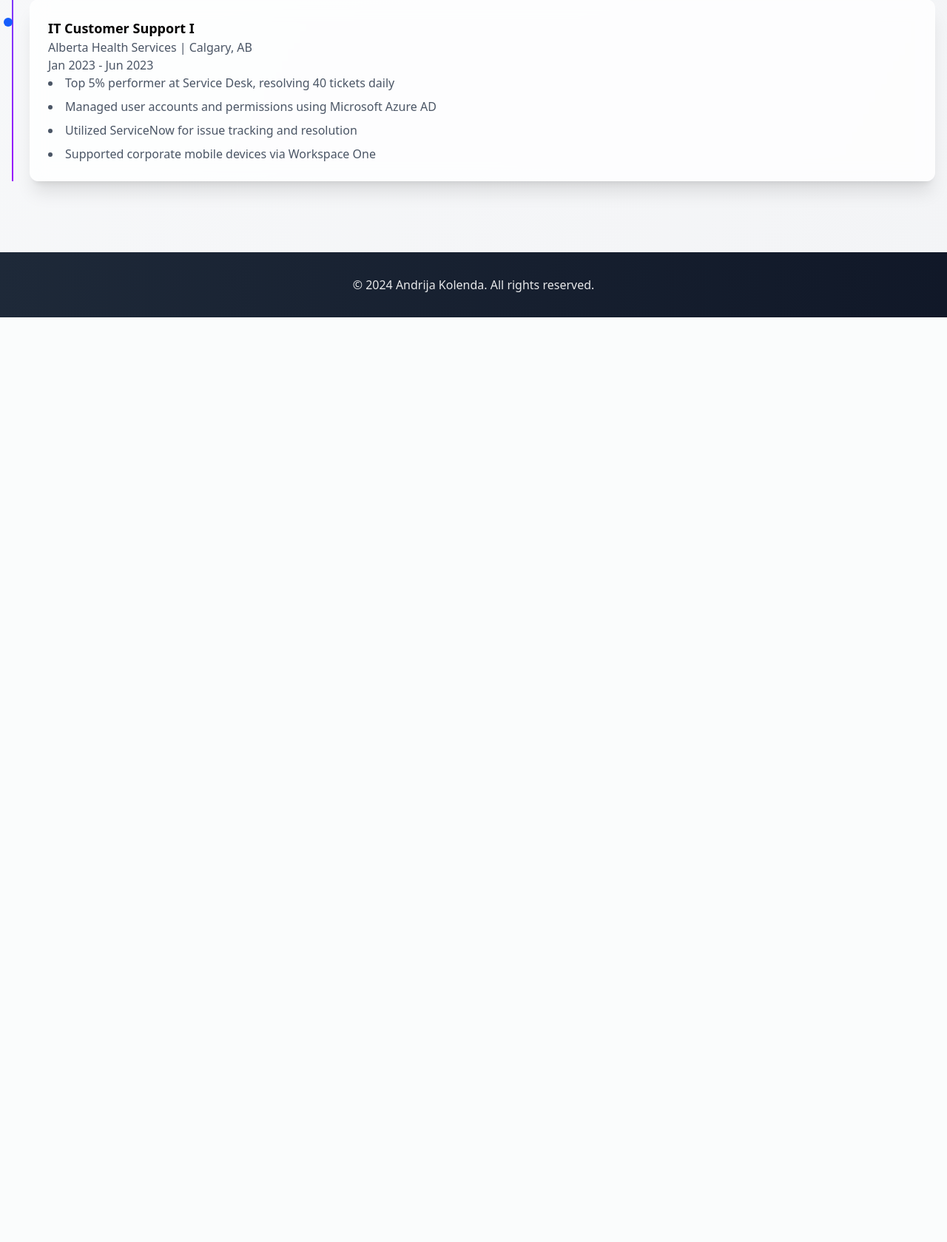
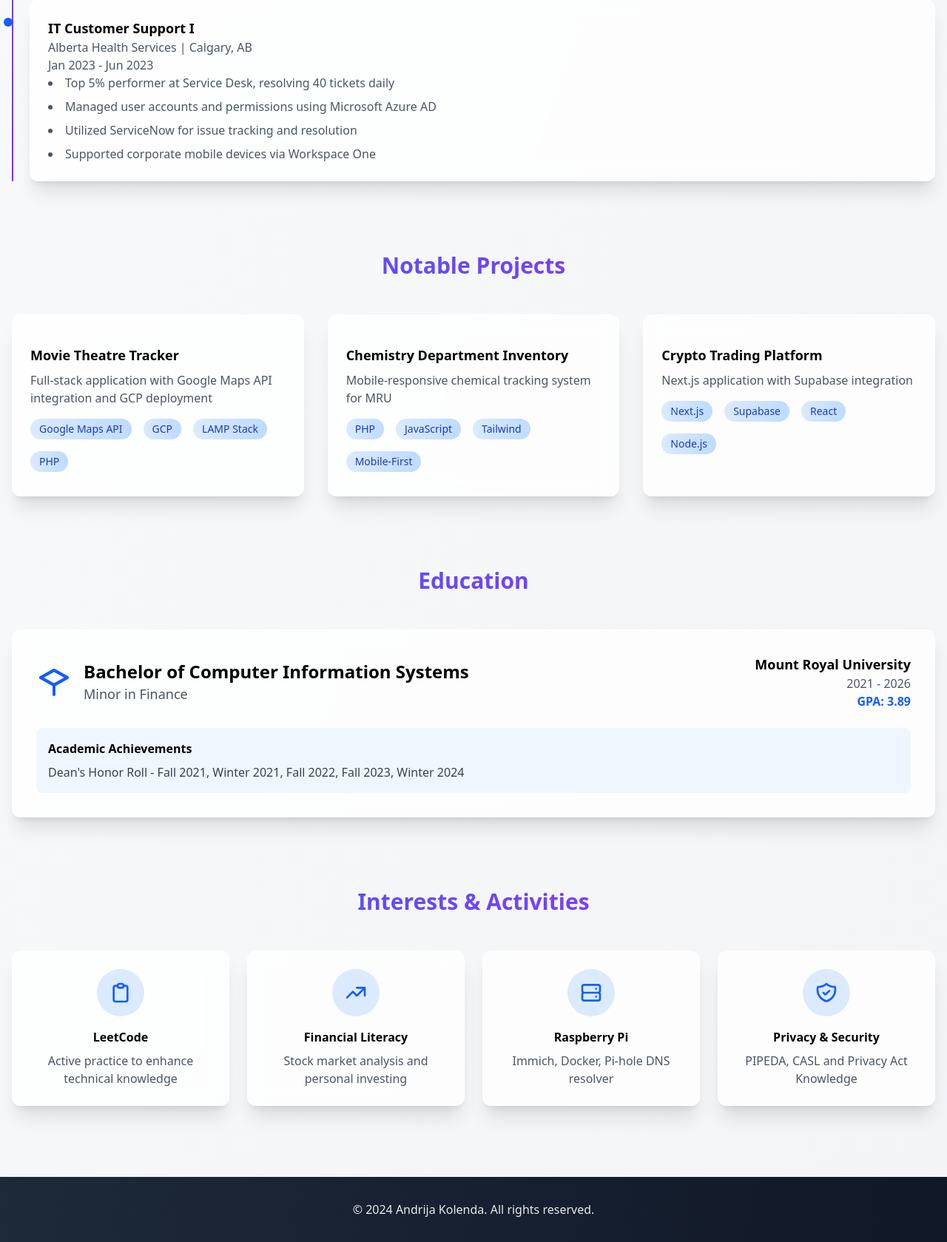
Before and after one commit to AKolenda/AKolenda.github.io, a PHP site: page /index.html in a window 1280 px wide. Shown: the part 1785-3464 px from the top of the page at 74% size. Before the commit the page ends 2214 px from the top, so only its background shows below. Run offline with PHP 8.4, Linux system fonts and the light colour scheme.

Commit message:
Update .gitignore and enhance CSS with new utility classes and properties

```diff
--- a/index.html
+++ b/index.html
@@ -297,6 +297,261 @@
           </div>
         </div>
       </section>
+
+      <!-- Projects Section -->
+      <section id="projects" class="py-12">
+        <h2 class="text-3xl font-bold gradient-text text-center mb-12">
+          Notable Projects
+        </h2>
+        <div class="grid md:grid-cols-2 lg:grid-cols-3 gap-8">
+          <!-- Movie Theatre Project -->
+          <div class="glass-card p-6 card-hover group">
+            <div class="relative overflow-hidden rounded-lg mb-4">
+              <div
+                class="absolute inset-0 bg-gradient-to-r from-blue-600 to-purple-600 opacity-75 group-hover:opacity-90 transition-opacity"
+              ></div>
+              <svg
+                class="w-16 h-16 text-white absolute top-1/2 left-1/2 transform -translate-x-1/2 -translate-y-1/2"
+                fill="none"
+                stroke="currentColor"
+                viewBox="0 0 24 24"
+              >
+                <path
+                  stroke-linecap="round"
+                  stroke-linejoin="round"
+                  stroke-width="2"
+                  d="M7 4v16M17 4v16M3 8h18M3 16h18"
+                ></path>
+              </svg>
+            </div>
+            <h3 class="font-bold text-lg mb-2">Movie Theatre Tracker</h3>
+            <p class="text-gray-600 mb-4">
+              Full-stack application with Google Maps API integration and GCP
+              deployment
+            </p>
+            <div class="flex flex-wrap gap-2">
+              <span class="skill-tag">Google Maps API</span>
+              <span class="skill-tag">GCP</span>
+              <span class="skill-tag">LAMP Stack</span>
+              <span class="skill-tag">PHP</span>
+            </div>
+          </div>
+
+          <!-- Chemistry Inventory -->
+          <div class="glass-card p-6 card-hover group">
+            <div class="relative overflow-hidden rounded-lg mb-4">
+              <div
+                class="absolute inset-0 bg-gradient-to-r from-blue-600 to-purple-600 opacity-75 group-hover:opacity-90 transition-opacity"
+              ></div>
+              <svg
+                class="w-16 h-16 text-white absolute top-1/2 left-1/2 transform -translate-x-1/2 -translate-y-1/2"
+                fill="none"
+                stroke="currentColor"
+                viewBox="0 0 24 24"
+              >
+                <path
+                  stroke-linecap="round"
+                  stroke-linejoin="round"
+                  stroke-width="2"
+                  d="M19.428 15.428a2 2 0 00-1.022-.547l-2.387-.477a6 6 0 00-3.86.517l-.318.158a6 6 0 01-3.86.517L6.05 15.21a2 2 0 00-1.806.547M8 4h8l-1 1v5.172a2 2 0 00.586 1.414l5 5c1.26 1.26.367 3.414-1.415 3.414H4.828c-1.782 0-2.674-2.154-1.414-3.414l5-5A2 2 0 009 10.172V5L8 4z"
+                ></path>
+              </svg>
+            </div>
+            <h3 class="font-bold text-lg mb-2">
+              Chemistry Department Inventory
+            </h3>
+            <p class="text-gray-600 mb-4">
+              Mobile-responsive chemical tracking system for MRU
+            </p>
+            <div class="flex flex-wrap gap-2">
+              <span class="skill-tag">PHP</span>
+              <span class="skill-tag">JavaScript</span>
+              <span class="skill-tag">Tailwind</span>
+              <span class="skill-tag">Mobile-First</span>
+            </div>
+          </div>
+
+          <!-- Crypto Project -->
+          <div class="glass-card p-6 card-hover group">
+            <div class="relative overflow-hidden rounded-lg mb-4">
+              <div
+                class="absolute inset-0 bg-gradient-to-r from-blue-600 to-purple-600 opacity-75 group-hover:opacity-90 transition-opacity"
+              ></div>
+              <svg
+                class="w-16 h-16 text-white absolute top-1/2 left-1/2 transform -translate-x-1/2 -translate-y-1/2"
+                fill="none"
+                stroke="currentColor"
+                viewBox="0 0 24 24"
+              >
+                <path
+                  stroke-linecap="round"
+                  stroke-linejoin="round"
+                  stroke-width="2"
+                  d="M12 8c-1.657 0-3 .895-3 2s1.343 2 3 2 3 .895 3 2-1.343 2-3 2m0-8c1.11 0 2.08.402 2.599 1M12 8V7m0 1v8m0 0v1m0-1c-1.11 0-2.08-.402-2.599-1M21 12a9 9 0 11-18 0 9 9 0 0118 0z"
+                ></path>
+              </svg>
+            </div>
+            <h3 class="font-bold text-lg mb-2">Crypto Trading Platform</h3>
+            <p class="text-gray-600 mb-4">
+              Next.js application with Supabase integration
+            </p>
+            <div class="flex flex-wrap gap-2">
+              <span class="skill-tag">Next.js</span>
+              <span class="skill-tag">Supabase</span>
+              <span class="skill-tag">React</span>
+              <span class="skill-tag">Node.js</span>
+            </div>
+          </div>
+        </div>
+      </section>
+
+      <!-- Education Section -->
+      <section class="py-12">
+        <h2 class="text-3xl font-bold gradient-text text-center mb-12">
+          Education
+        </h2>
+        <div class="glass-card p-8 card-hover">
+          <div class="flex items-center mb-6">
+            <svg
+              class="w-12 h-12 text-blue-600"
+              fill="none"
+              stroke="currentColor"
+              viewBox="0 0 24 24"
+            >
+              <path
+                stroke-linecap="round"
+                stroke-linejoin="round"
+                stroke-width="2"
+                d="M12 14l9-5-9-5-9 5 9 5z"
+              />
+              <path
+                stroke-linecap="round"
+                stroke-linejoin="round"
+                stroke-width="2"
+                d="M12 14l9-5-9-5-9 5 9 5zm0 0L3 9m9 5v6.5m0-6.5l9-5"
+              />
+            </svg>
+            <div class="ml-4">
+              <h3 class="text-2xl font-bold">
+                Bachelor of Computer Information Systems
+              </h3>
+              <p class="text-lg text-gray-600">Minor in Finance</p>
+            </div>
+            <div class="ml-auto text-right">
+              <p class="text-lg font-semibold">Mount Royal University</p>
+              <p class="text-gray-600">2021 - 2026</p>
+              <p class="text-blue-600 font-semibold">GPA: 3.89</p>
+            </div>
+          </div>
+          <div class="bg-blue-50 rounded-lg p-4">
+            <h4 class="font-semibold mb-2">Academic Achievements</h4>
+            <p class="text-gray-700">
+              Dean's Honor Roll - Fall 2021, Winter 2021, Fall 2022, Fall 2023,
+              Winter 2024
+            </p>
+          </div>
+        </div>
+      </section>
+
+      <!-- Interests Section -->
+      <section class="py-12">
+        <h2 class="text-3xl font-bold gradient-text text-center mb-12">
+          Interests & Activities
+        </h2>
+        <div class="grid md:grid-cols-2 lg:grid-cols-4 gap-6">
+          <div class="glass-card p-6 card-hover text-center">
+            <div
+              class="w-16 h-16 mx-auto mb-4 bg-blue-100 rounded-full flex items-center justify-center"
+            >
+              <svg
+                class="w-8 h-8 text-blue-600"
+                fill="none"
+                stroke="currentColor"
+                viewBox="0 0 24 24"
+              >
+                <path
+                  stroke-linecap="round"
+                  stroke-linejoin="round"
+                  stroke-width="2"
+                  d="M9 5H7a2 2 0 00-2 2v12a2 2 0 002 2h10a2 2 0 002-2V7a2 2 0 00-2-2h-2M9 5a2 2 0 002 2h2a2 2 0 002-2M9 5a2 2 0 012-2h2a2 2 0 012 2"
+                />
+              </svg>
+            </div>
+            <h3 class="font-semibold mb-2">LeetCode</h3>
+            <p class="text-gray-600">
+              Active practice to enhance technical knowledge
+            </p>
+          </div>
+
+          <div class="glass-card p-6 card-hover text-center">
+            <div
+              class="w-16 h-16 mx-auto mb-4 bg-blue-100 rounded-full flex items-center justify-center"
+            >
+              <svg
+                class="w-8 h-8 text-blue-600"
+                fill="none"
+                stroke="currentColor"
+                viewBox="0 0 24 24"
+              >
+                <path
+                  stroke-linecap="round"
+                  stroke-linejoin="round"
+                  stroke-width="2"
+                  d="M13 7h8m0 0v8m0-8l-8 8-4-4-6 6"
+                />
+              </svg>
+            </div>
+            <h3 class="font-semibold mb-2">Financial Literacy</h3>
+            <p class="text-gray-600">
+              Stock market analysis and personal investing
+            </p>
+          </div>
+
+          <div class="glass-card p-6 card-hover text-center">
+            <div
+              class="w-16 h-16 mx-auto mb-4 bg-blue-100 rounded-full flex items-center justify-center"
+            >
+              <svg
+                class="w-8 h-8 text-blue-600"
+                fill="none"
+                stroke="currentColor"
+                viewBox="0 0 24 24"
+              >
+                <path
+                  stroke-linecap="round"
+                  stroke-linejoin="round"
+                  stroke-width="2"
+                  d="M5 12h14M5 12a2 2 0 01-2-2V6a2 2 0 012-2h14a2 2 0 012 2v4a2 2 0 01-2 2M5 12a2 2 0 00-2 2v4a2 2 0 002 2h14a2 2 0 002-2v-4a2 2 0 00-2-2m-2-4h.01M17 16h.01"
+                />
+              </svg>
+            </div>
+            <h3 class="font-semibold mb-2">Raspberry Pi</h3>
+            <p class="text-gray-600">Immich, Docker, Pi-hole DNS resolver</p>
+          </div>
+
+          <div class="glass-card p-6 card-hover text-center">
+            <div
+              class="w-16 h-16 mx-auto mb-4 bg-blue-100 rounded-full flex items-center justify-center"
+            >
+              <svg
+                class="w-8 h-8 text-blue-600"
+                fill="none"
+                stroke="currentColor"
+                viewBox="0 0 24 24"
+              >
+                <path
+                  stroke-linecap="round"
+                  stroke-linejoin="round"
+                  stroke-width="2"
+                  d="M9 12l2 2 4-4m5.618-4.016A11.955 11.955 0 0112 2.944a11.955 11.955 0 01-8.618 3.04A12.02 12.02 0 003 9c0 5.591 3.824 10.29 9 11.622 5.176-1.332 9-6.03 9-11.622 0-1.042-.133-2.052-.382-3.016z"
+                />
+              </svg>
+            </div>
+            <h3 class="font-semibold mb-2">Privacy & Security</h3>
+            <p class="text-gray-600">PIPEDA, CASL and Privacy Act Knowledge</p>
+          </div>
+        </div>
+      </section>
     </main>
 
     <footer
--- a/style/output.css
+++ b/style/output.css
@@ -6,6 +6,7 @@
       "Segoe UI Emoji", "Segoe UI Symbol", "Noto Color Emoji";
     --font-mono: ui-monospace, SFMono-Regular, Menlo, Monaco, Consolas, "Liberation Mono",
       "Courier New", monospace;
+    --color-blue-50: oklch(0.97 0.014 254.604);
     --color-blue-100: oklch(0.932 0.032 255.585);
     --color-blue-200: oklch(0.882 0.059 254.128);
     --color-blue-600: oklch(0.546 0.245 262.881);
@@ -33,6 +34,7 @@
     --text-5xl--line-height: 1;
     --font-weight-semibold: 600;
     --font-weight-bold: 700;
+    --radius-lg: 0.5rem;
     --radius-xl: 0.75rem;
     --radius-3xl: 1.5rem;
     --ease-in-out: cubic-bezier(0.4, 0, 0.2, 1);
@@ -208,6 +210,9 @@
   .relative {
     position: relative;
   }
+  .static {
+    position: static;
+  }
   .-inset-1 {
     inset: calc(var(--spacing) * -1);
   }
@@ -217,6 +222,12 @@
   .top-0 {
     top: calc(var(--spacing) * 0);
   }
+  .top-1 {
+    top: calc(var(--spacing) * 1);
+  }
+  .top-1\/2 {
+    top: calc(1/2 * 100%);
+  }
   .top-6 {
     top: calc(var(--spacing) * 6);
   }
@@ -225,6 +236,12 @@
   }
   .left-0 {
     left: calc(var(--spacing) * 0);
+  }
+  .left-1 {
+    left: calc(var(--spacing) * 1);
+  }
+  .left-1\/2 {
+    left: calc(1/2 * 100%);
   }
   .-z-10 {
     z-index: calc(10 * -1);
@@ -268,6 +285,9 @@
   .mb-4 {
     margin-bottom: calc(var(--spacing) * 4);
   }
+  .mb-6 {
+    margin-bottom: calc(var(--spacing) * 6);
+  }
   .mb-8 {
     margin-bottom: calc(var(--spacing) * 8);
   }
@@ -277,8 +297,14 @@
   .ml-3 {
     margin-left: calc(var(--spacing) * 3);
   }
+  .ml-4 {
+    margin-left: calc(var(--spacing) * 4);
+  }
   .ml-6 {
     margin-left: calc(var(--spacing) * 6);
+  }
+  .ml-auto {
+    margin-left: auto;
   }
   .block {
     display: block;
@@ -310,6 +336,12 @@
   .h-8 {
     height: calc(var(--spacing) * 8);
   }
+  .h-12 {
+    height: calc(var(--spacing) * 12);
+  }
+  .h-16 {
+    height: calc(var(--spacing) * 16);
+  }
   .h-48 {
     height: calc(var(--spacing) * 48);
   }
@@ -328,6 +360,12 @@
   .w-8 {
     width: calc(var(--spacing) * 8);
   }
+  .w-12 {
+    width: calc(var(--spacing) * 12);
+  }
+  .w-16 {
+    width: calc(var(--spacing) * 16);
+  }
   .w-48 {
     width: calc(var(--spacing) * 48);
   }
@@ -339,6 +377,22 @@
   }
   .border-collapse {
     border-collapse: collapse;
+  }
+  .-translate-x-1 {
+    --tw-translate-x: calc(var(--spacing) * -1);
+    translate: var(--tw-translate-x) var(--tw-translate-y);
+  }
+  .-translate-x-1\/2 {
+    --tw-translate-x: calc(calc(1/2 * 100%) * -1);
+    translate: var(--tw-translate-x) var(--tw-translate-y);
+  }
+  .-translate-y-1 {
+    --tw-translate-y: calc(var(--spacing) * -1);
+    translate: var(--tw-translate-x) var(--tw-translate-y);
+  }
+  .-translate-y-1\/2 {
+    --tw-translate-y: calc(calc(1/2 * 100%) * -1);
+    translate: var(--tw-translate-x) var(--tw-translate-y);
   }
   .transform {
     transform: var(--tw-rotate-x) var(--tw-rotate-y) var(--tw-rotate-z) var(--tw-skew-x) var(--tw-skew-y);
@@ -366,6 +420,15 @@
   }
   .justify-between {
     justify-content: space-between;
+  }
+  .justify-center {
+    justify-content: center;
+  }
+  .gap-2 {
+    gap: calc(var(--spacing) * 2);
+  }
+  .gap-6 {
+    gap: calc(var(--spacing) * 6);
   }
   .gap-8 {
     gap: calc(var(--spacing) * 8);
@@ -398,6 +461,9 @@
       margin-inline-end: calc(calc(var(--spacing) * 7) * calc(1 - var(--tw-space-x-reverse)));
     }
   }
+  .overflow-hidden {
+    overflow: hidden;
+  }
   .scroll-smooth {
     scroll-behavior: smooth;
   }
@@ -407,9 +473,18 @@
   .rounded-full {
     border-radius: calc(infinity * 1px);
   }
+  .rounded-lg {
+    border-radius: var(--radius-lg);
+  }
   .border {
     border-style: var(--tw-border-style);
     border-width: 1px;
+  }
+  .bg-blue-50 {
+    background-color: var(--color-blue-50);
+  }
+  .bg-blue-100 {
+    background-color: var(--color-blue-100);
   }
   .bg-blue-600 {
     background-color: var(--color-blue-600);
@@ -461,8 +536,14 @@
   .object-cover {
     object-fit: cover;
   }
+  .p-4 {
+    padding: calc(var(--spacing) * 4);
+  }
   .p-6 {
     padding: calc(var(--spacing) * 6);
+  }
+  .p-8 {
+    padding: calc(var(--spacing) * 8);
   }
   .px-2 {
     padding-inline: calc(var(--spacing) * 2);
@@ -493,6 +574,9 @@
   }
   .text-center {
     text-align: center;
+  }
+  .text-right {
+    text-align: right;
   }
   .text-2xl {
     font-size: var(--text-2xl);
@@ -570,6 +654,11 @@
     transition-timing-function: var(--tw-ease, var(--default-transition-timing-function));
     transition-duration: var(--tw-duration, var(--default-transition-duration));
   }
+  .transition-opacity {
+    transition-property: opacity;
+    transition-timing-function: var(--tw-ease, var(--default-transition-timing-function));
+    transition-duration: var(--tw-duration, var(--default-transition-duration));
+  }
   .duration-300 {
     --tw-duration: 300ms;
     transition-duration: 300ms;
@@ -577,6 +666,13 @@
   .ease-in-out {
     --tw-ease: var(--ease-in-out);
     transition-timing-function: var(--ease-in-out);
+  }
+  .group-hover\:opacity-90 {
+    &:is(:where(.group):hover *) {
+      @media (hover: hover) {
+        opacity: 90%;
+      }
+    }
   }
   .hover\:scale-105 {
     &:hover {
@@ -603,6 +699,11 @@
   .md\:grid-cols-2 {
     @media (width >= 48rem) {
       grid-template-columns: repeat(2, minmax(0, 1fr));
+    }
+  }
+  .lg\:grid-cols-3 {
+    @media (width >= 64rem) {
+      grid-template-columns: repeat(3, minmax(0, 1fr));
     }
   }
   .lg\:grid-cols-4 {
@@ -731,6 +832,21 @@
   50% {
     opacity: 0.5;
   }
+}
+@property --tw-translate-x {
+  syntax: "*";
+  inherits: false;
+  initial-value: 0;
+}
+@property --tw-translate-y {
+  syntax: "*";
+  inherits: false;
+  initial-value: 0;
+}
+@property --tw-translate-z {
+  syntax: "*";
+  inherits: false;
+  initial-value: 0;
 }
 @property --tw-rotate-x {
   syntax: "*";
@@ -977,18 +1093,3 @@
   inherits: false;
   initial-value: 0 0 #0000;
 }
-@property --tw-translate-x {
-  syntax: "*";
-  inherits: false;
-  initial-value: 0;
-}
-@property --tw-translate-y {
-  syntax: "*";
-  inherits: false;
-  initial-value: 0;
-}
-@property --tw-translate-z {
-  syntax: "*";
-  inherits: false;
-  initial-value: 0;
-}
```
Also changed, not shown: 1 other file.
